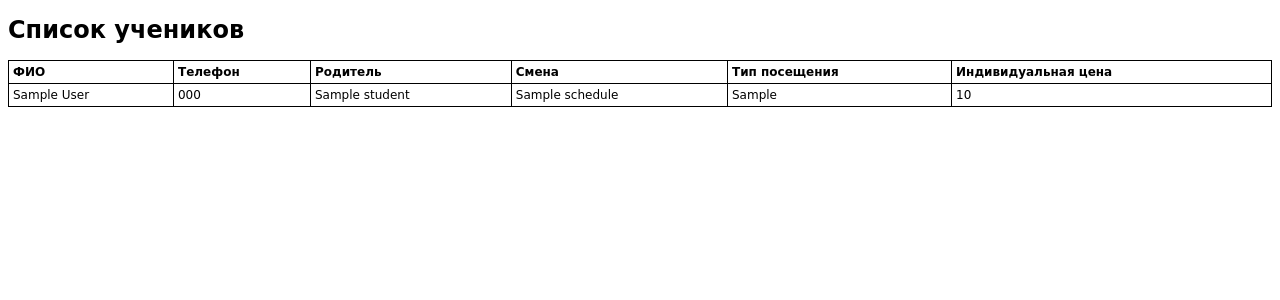
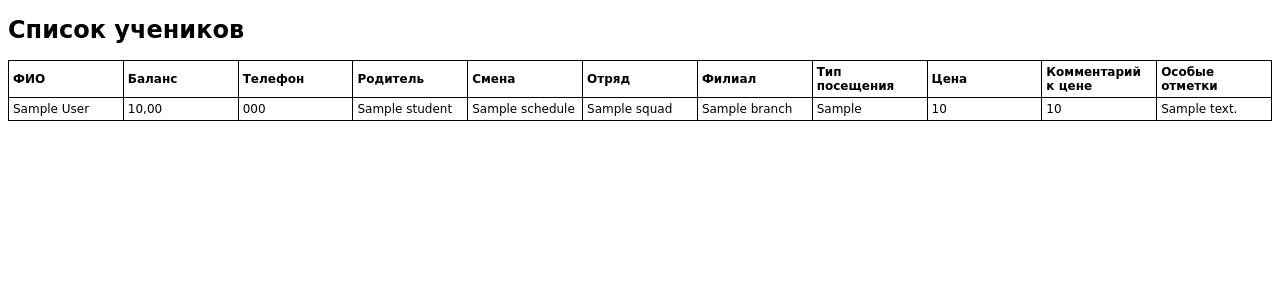
Before and after one commit to ilmir-muslim/j_get_camp, a Django app: template templates/students/student_pdf_template.html in a window 1280 px wide. Shown: the top 300 px of the page. Run offline with Django 5.2, Linux system fonts and the light colour scheme; the template is opened without the code that fills it: most values are stand-ins (such as "Sample title", 1, 10 or a date in 2020); data that the repository does not hold is empty.

Commit message:
Добавлены новые поля для отображения отряда и особых отметок студентов в PDF и Excel отчетах, улучшен стиль таблиц для лучшей читаемости.

```diff
--- a/templates/students/student_pdf_template.html
+++ b/templates/students/student_pdf_template.html
@@ -1,11 +1,35 @@
 <!DOCTYPE html>
 <html lang="ru">
   <head>
-    <meta charset="UTF-8">
+    <meta charset="UTF-8" />
     <style>
-        body { font-family: DejaVu Sans, sans-serif; font-size: 12px; }
-        table { width: 100%; border-collapse: collapse; }
-        th, td { border: 1px solid black; padding: 4px; text-align: left; }
+      @page {
+        size: landscape;
+        margin: 0.3cm;
+      }
+      body {
+        font-family: DejaVu Sans, sans-serif;
+        font-size: 12px;
+      }
+      table {
+        width: 100%;
+        table-layout: fixed; /* фиксированная ширина, подчиняется заданным процентам */
+        border-collapse: collapse;
+        page-break-inside: auto;
+      }
+      th,
+      td {
+        border: 1px solid black;
+        padding: 4px;
+        text-align: left;
+        word-wrap: break-word; /* перенос длинных слов */
+        white-space: normal; /* разрешить перенос */
+        word-break: break-word; /* для надёжности */
+      }
+      tr {
+        page-break-inside: avoid;
+        page-break-after: auto;
+      }
     </style>
   </head>
   <body>
@@ -14,22 +38,32 @@
       <thead>
         <tr>
           <th>ФИО</th>
+          <th>Баланс</th>
           <th>Телефон</th>
           <th>Родитель</th>
           <th>Смена</th>
+          <th>Отряд</th>
+          <th>Филиал</th>
           <th>Тип посещения</th>
-                <th>Индивидуальная цена</th>
+          <th>Цена</th>
+          <th>Комментарий к цене</th>
+          <th>Особые отметки</th>
         </tr>
       </thead>
       <tbody>
         {% for student in students %}
         <tr>
           <td>{{ student.full_name }}</td>
+          <td>{{ student.current_balance|floatformat:2 }}</td>
           <td>{{ student.phone }}</td>
           <td>{{ student.parent_name }}</td>
-                <td>{{ student.schedule }}</td>
+          <td>{{ student.schedule.name|default:"—" }}</td>
+          <td>{{ student.squad.name|default:"—" }}</td>
+          <td>{{ student.schedule.branch.name|default:"—" }}</td>
           <td>{{ student.get_attendance_type_display }}</td>
           <td>{{ student.individual_price|default:student.default_price }}</td>
+          <td>{{ student.price_comment|default:"—" }}</td>
+          <td>{{ student.special_notes|default:"—" }}</td>
         </tr>
         {% endfor %}
       </tbody>
```
Also changed, not shown: schedule/views.py (+15 -2 lines), templates/schedule/schedule_attendance_pdf.html (+15 -12 lines), templates/schedule/schedule_students_pdf.html (+49 -9 lines). Lines whose indentation alone changed are shown as unchanged.
